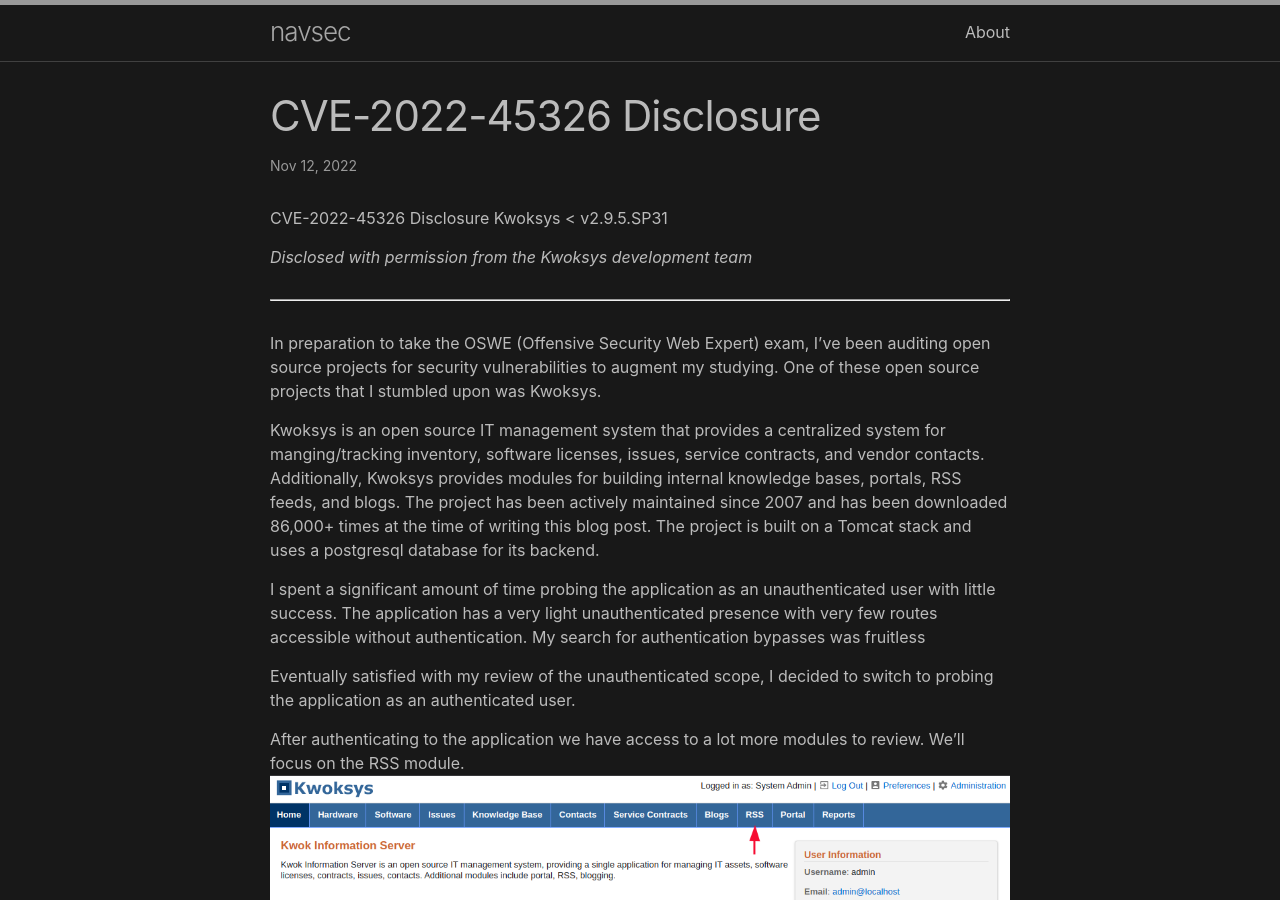
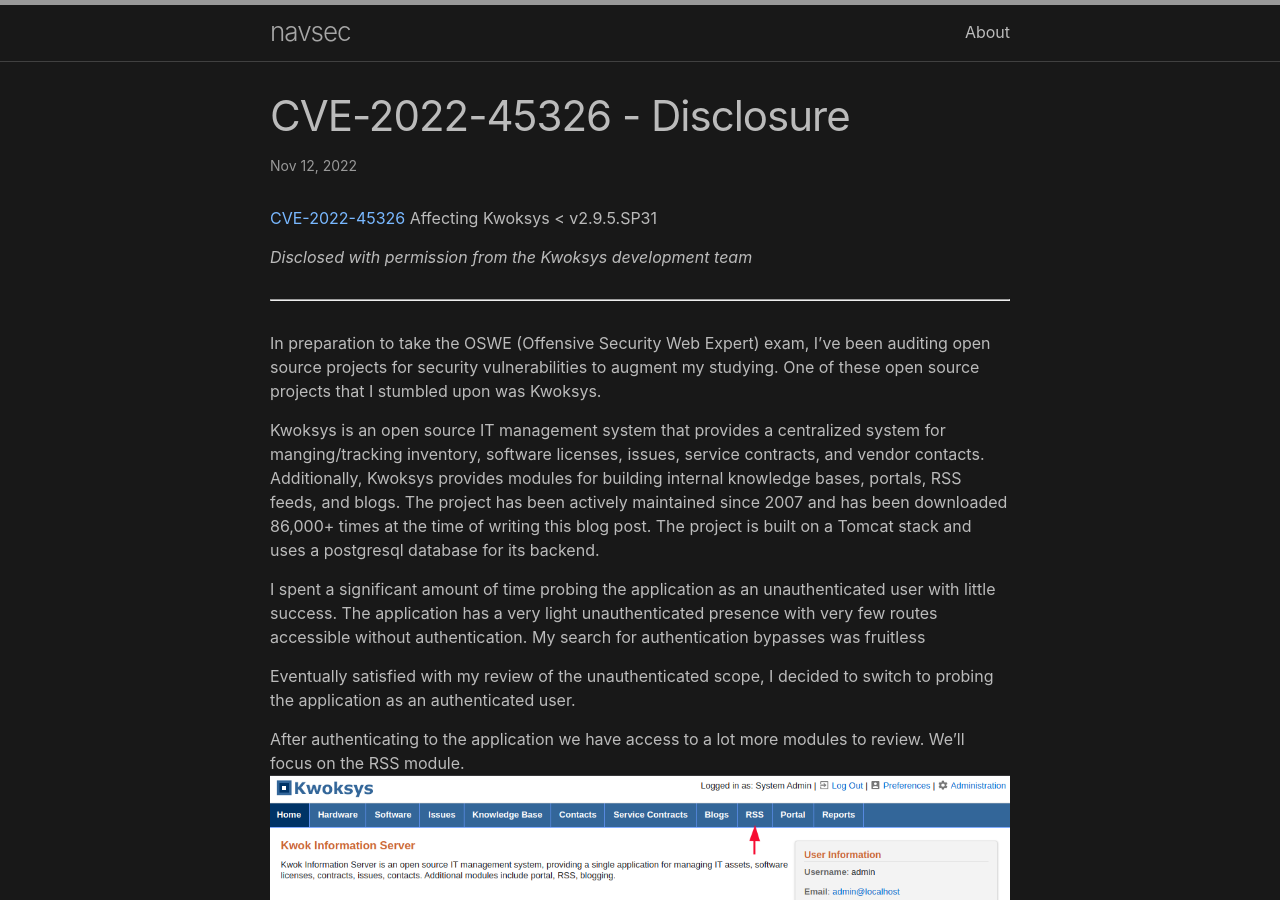
Before and after one commit to navsec/Blog, a Jekyll site: the page built from _posts/2022-11-12-kwoksys-xxe.md, in a window 1280 px wide and 900 px high. Built offline with Jekyll 4.4.1, drawn with Linux system fonts in a browser that asks for light colours; our own code applies the rules of GitHub Pages for plain Markdown files.

Commit message:
Update 2022-11-12-kwoksys-xxe.md

````diff
--- a/_posts/2022-11-12-kwoksys-xxe.md
+++ b/_posts/2022-11-12-kwoksys-xxe.md
@@ -1,10 +1,9 @@
 ---
-title: "CVE-2022-45326 Disclosure"
-
+title: "CVE-2022-45326 - Disclosure"
 date: 2022-11-12
 ---
-CVE-2022-45326 Disclosure
-Kwoksys < v2.9.5.SP31
+[CVE-2022-45326](https://cve.mitre.org/cgi-bin/cvename.cgi?name=CVE-2022-45326)
+Affecting Kwoksys < v2.9.5.SP31
 
 *Disclosed with permission from the Kwoksys development team*
 <hr>
@@ -49,6 +48,8 @@
 ```
 
 As a security researcher this is definitely a component that deserves further attention. Since the RSS feed has to support XML data, we can infer that some form of XML parsing is being done server-side. If the XML parser is weakly configured - we might be able to achieve XXE (XML External Entity) injection. For more information on XXE vulnerabilities: [OWASP - XXE](https://owasp.org/www-community/vulnerabilities/XML_External_Entity_(XXE)_Processing)
+
+<hr>
 
 ### Code Review
 Decompiling the kwok-2.9.5.jar in JD-GUI, we see that logic for the RSS parser is contained under com.kwoksys.framework.parsers.rss.
@@ -193,6 +194,7 @@
 
 After reviewing the code - there is no manual configuration of the **IS_SUPPORTING_EXTERNAL_ENTITIES** property. As such - the XMLInputFactory will use its default configuration which support external entities. This parser should be vulnerable to XXE.
 
+<hr>
 
 ## **Exploitation**
 
@@ -236,6 +238,8 @@
 To speed up exploitation, we can build a python script to change the XML payload based on whatever file we specify, trigger a refresh of the RSS feed, then make a follow-up request to retrieve the new blog content and parse the response for the external entity. This provides us with a read-only psuedo shell to the system! Much faster!
 ![Image](/images/2022-11-12-kwoksys-xxe/Pastedimage20221112141409.png)
 
+<hr>
+
 ### Impact
 
 XXE vulnerabilities are included in the OWASP Top 10 and are usually classified as high severity. As we've covered, XXE can be used to arbitrarily retrieve the content of files on the server. Some of these files may contain sensitive information or contain application/service credentials that could help an attacker escalate to RCE. In the event that the underlying application is built with PHP - RCE is directly possible through PHP's expect wrapper: [PHP - From XXE to RCE](https://airman604.medium.com/from-xxe-to-rce-with-php-expect-the-missing-link-a18c265ea4c7)
@@ -244,6 +248,7 @@
 
 As an example, let's say that the Kwoksys system can reach other systems within its internal network that are inaccessible to an attacker. An attacker would be able to leverage XXE to make requests from the Kwoksys server to another server within its internal network. Another option is using a blind time-based approach - where an attacker could use XXE to systematically map out an internal network to see what hosts are alive/responsive based on the time it takes for the server to process an external entity to a remote server and return that response back to the client.
 
+<hr>
 
 ### Patch Review
 
@@ -255,6 +260,7 @@
 
 The developers manually overrided 'IS_SUPPORTING_EXTERNAL_ENTITIES' to false to disable all support for external entities effectively eliminating the XXE vulnerability.
 
+<hr>
 
 ### Key Takeaways
 
@@ -264,6 +270,7 @@
 
 Thank you for reading!
 
+<hr>
 
 ### Exploit PoC
 ```python
````
